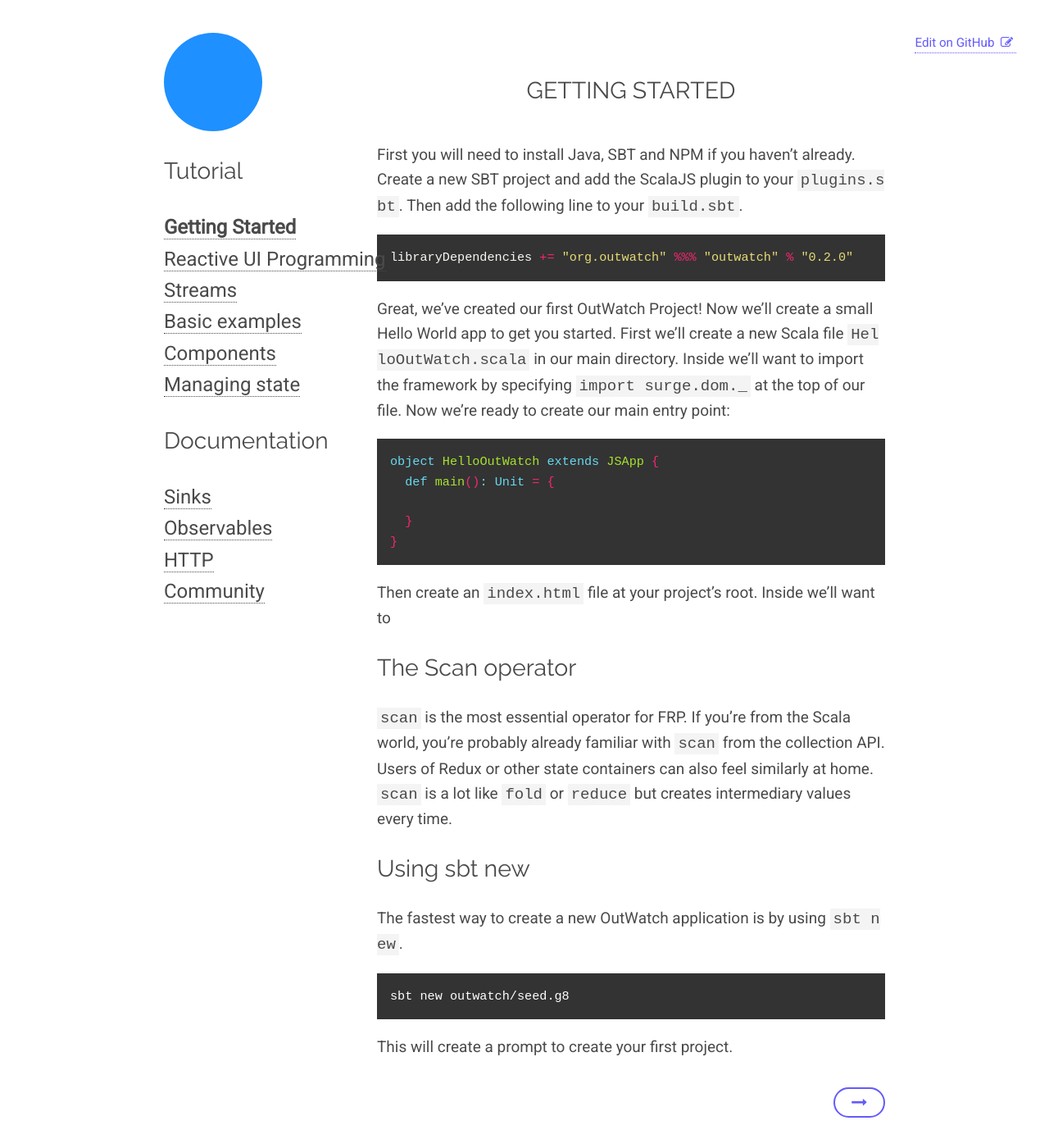
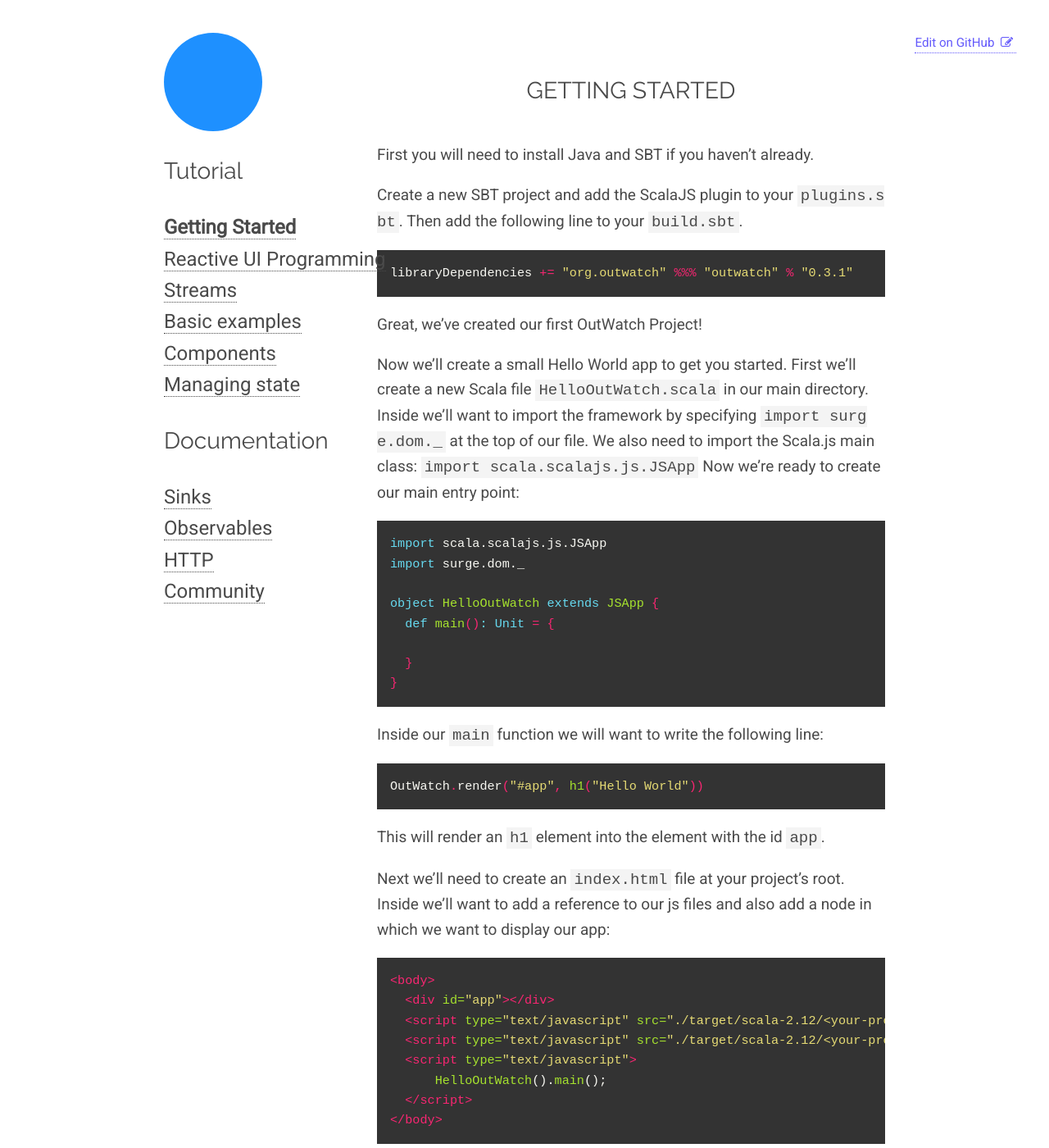
Before and after one commit to outwatch/outwatch.github.io, a Jekyll site: the page built from _posts/2016-01-31-getting-started.md, in a window 1280 px wide and 1400 px high. Shown: the whole window at 82% size. Built offline with Jekyll 4.4.1, drawn with Linux system fonts in a browser that asks for light colours; nearby versions of some CDN libraries; some of the changed text lies outside the part shown.

Commit message:
Add more information for getting started

```diff
--- a/_posts/2016-01-31-getting-started.md
+++ b/_posts/2016-01-31-getting-started.md
@@ -4,18 +4,24 @@
 ---
 
 
-First you will need to install Java, SBT and NPM if you haven't already.
+First you will need to install Java and SBT if you haven't already.
+
 Create a new SBT project and add the ScalaJS plugin to your `plugins.sbt`.
 Then add the following line to your `build.sbt`.
 {% highlight scala %}
-libraryDependencies += "org.outwatch" %%% "outwatch" % "0.2.0"
+libraryDependencies += "org.outwatch" %%% "outwatch" % "0.3.1"
 {% endhighlight %}
 Great, we've created our first OutWatch Project!
+
 Now we'll create a small Hello World app to get you started.
 First we'll create a new Scala file `HelloOutWatch.scala` in our main directory.
 Inside we'll want to import the framework by specifying `import surge.dom._` at the top of our file.
+We also need to import the Scala.js main class: `import scala.scalajs.js.JSApp`
 Now we're ready to create our main entry point:
 {% highlight scala %}
+import scala.scalajs.js.JSApp
+import surge.dom._
+
 object HelloOutWatch extends JSApp {
   def main(): Unit = {
 
@@ -23,19 +29,48 @@
 }
 {% endhighlight %}
 
+Inside our `main` function we will want to write the following line:
 
-Then create an `index.html` file at your project's root.
-Inside we'll want to
+{% highlight scala %}
+OutWatch.render("#app", h1("Hello World"))
+{% endhighlight %}
 
+This will render an `h1` element into the element with the id `app`.
 
+Next we'll need to create an `index.html` file at your project's root.
+Inside we'll want to add a reference to our js files and also add a node in which we want to display our app:
 
-## The Scan operator
+{% highlight html %}
+<body>
+  <div id="app"></div>
+  <script type="text/javascript" src="./target/scala-2.12/<your-project-name>-fastopt.js"></script>
+  <script type="text/javascript" src="./target/scala-2.12/<your-project-name>-jsdeps.js"></script>
+  <script type="text/javascript">
+      HelloOutWatch().main();
+  </script>
+</body>
+{% endhighlight %}
 
-`scan` is the most essential operator for FRP.
-If you're from the Scala world, you're probably already familiar with `scan` from the collection API.
-Users of Redux or other state containers can also feel similarly at home.
-`scan` is a lot like `fold` or `reduce` but creates intermediary values every time.
+We're basically done here. We created our first app. Now we only need to run it.
 
+To run this, simply launch `sbt` and then use the `fastOptJS` command to compile your code to JavaScript.
+{% highlight text %}
+$ sbt
+> fastOptJS
+{% endhighlight %}
+
+And with that, we're done, check your browser, to see what we just created (it's not that special, but it's something).
+
+### Recompiling your files as needed
+
+Retyping `fastOptJS` every time we want to compile can get quite annoying and inefficient.
+Luckily, in `sbt`, we can run every command in watch mode by simply adding a tilde `~` in front of it.
+{% highlight text %}
+$ sbt
+> ~fastOptJS
+[success] (...)
+1. Waiting for source changes... (press enter to interrupt)
+{% endhighlight %}
 
 
 <h2 id="sbt-new">Using sbt new</h2>
```
Also changed, not shown: favicon.ico (deleted), favicon.png (added).
